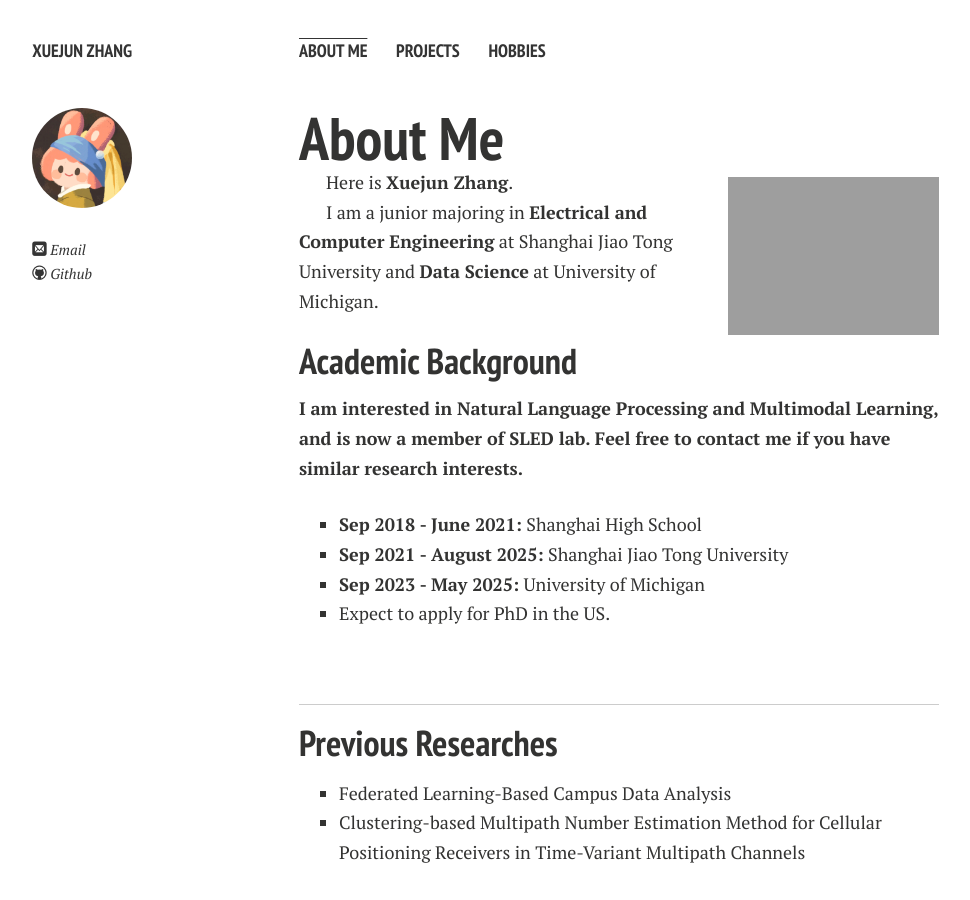
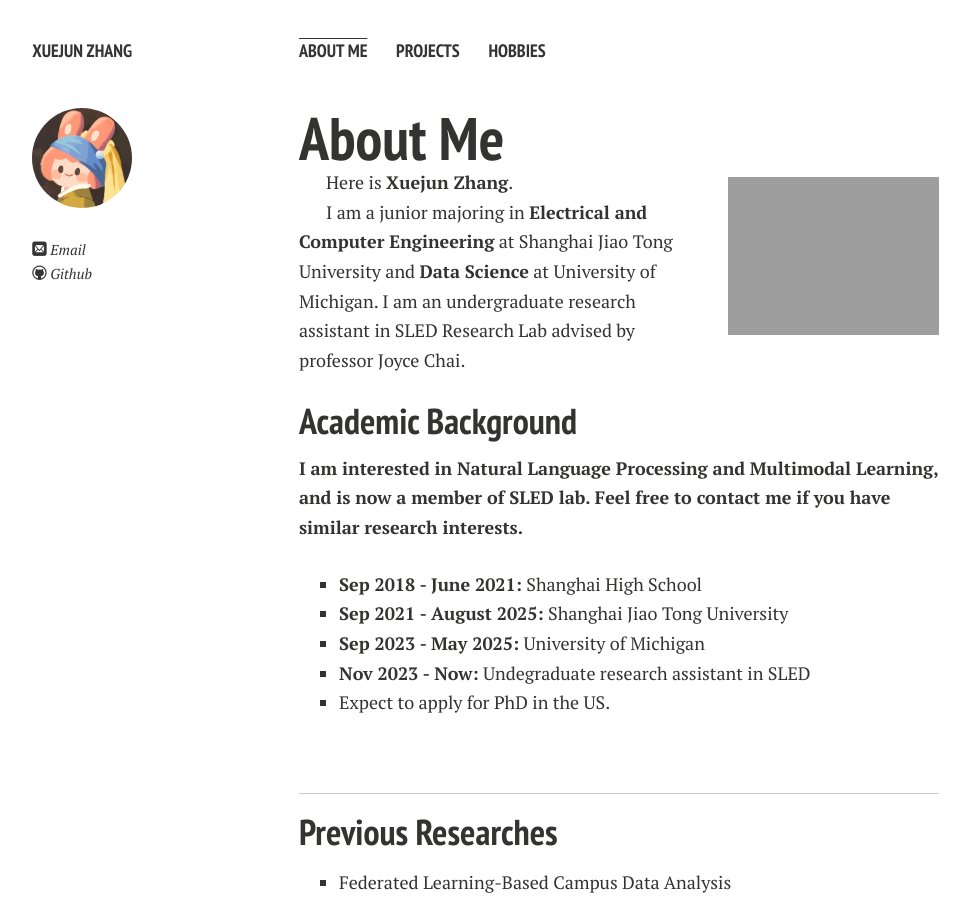
Before and after one commit to xuejunzhang2002/xuejunzhang.github.io, a Jekyll site: the page built from index.md, in a window 1280 px wide and 900 px high. Shown: the whole window, without its empty margins (21-991 px from the left). Built offline with Jekyll 4.4.1, drawn with Linux system fonts in a browser that asks for light colours; nearby versions of some CDN libraries; comment, search, counter and statistics services are not loaded; a style sheet for code colours, icons or effects is not loaded; our own code applies the rules of GitHub Pages for plain Markdown files.

Commit message:
Update index.md

```diff
--- a/index.md
+++ b/index.md
@@ -8,7 +8,7 @@ layout: page
 
 Here is **Xuejun Zhang**.
 
-I am a junior majoring in **Electrical and Computer Engineering** at Shanghai Jiao Tong University and **Data Science** at University of Michigan.
+I am a junior majoring in **Electrical and Computer Engineering** at Shanghai Jiao Tong University and **Data Science** at University of Michigan. I am an undergraduate research assistant in SLED Research Lab advised by professor Joyce Chai.
 
 ## Academic Background
 
@@ -17,6 +17,7 @@ I am a junior majoring in **Electrical and Computer Engineering** at Shanghai Ji
 - **Sep 2018 - June 2021:** Shanghai High School
 - **Sep 2021 - August 2025:** Shanghai Jiao Tong University
 - **Sep 2023 - May 2025:** University of Michigan
+- **Nov 2023 - Now:** Undegraduate research assistant in SLED
 - Expect to apply for PhD in the US.
 
 <br>
```
